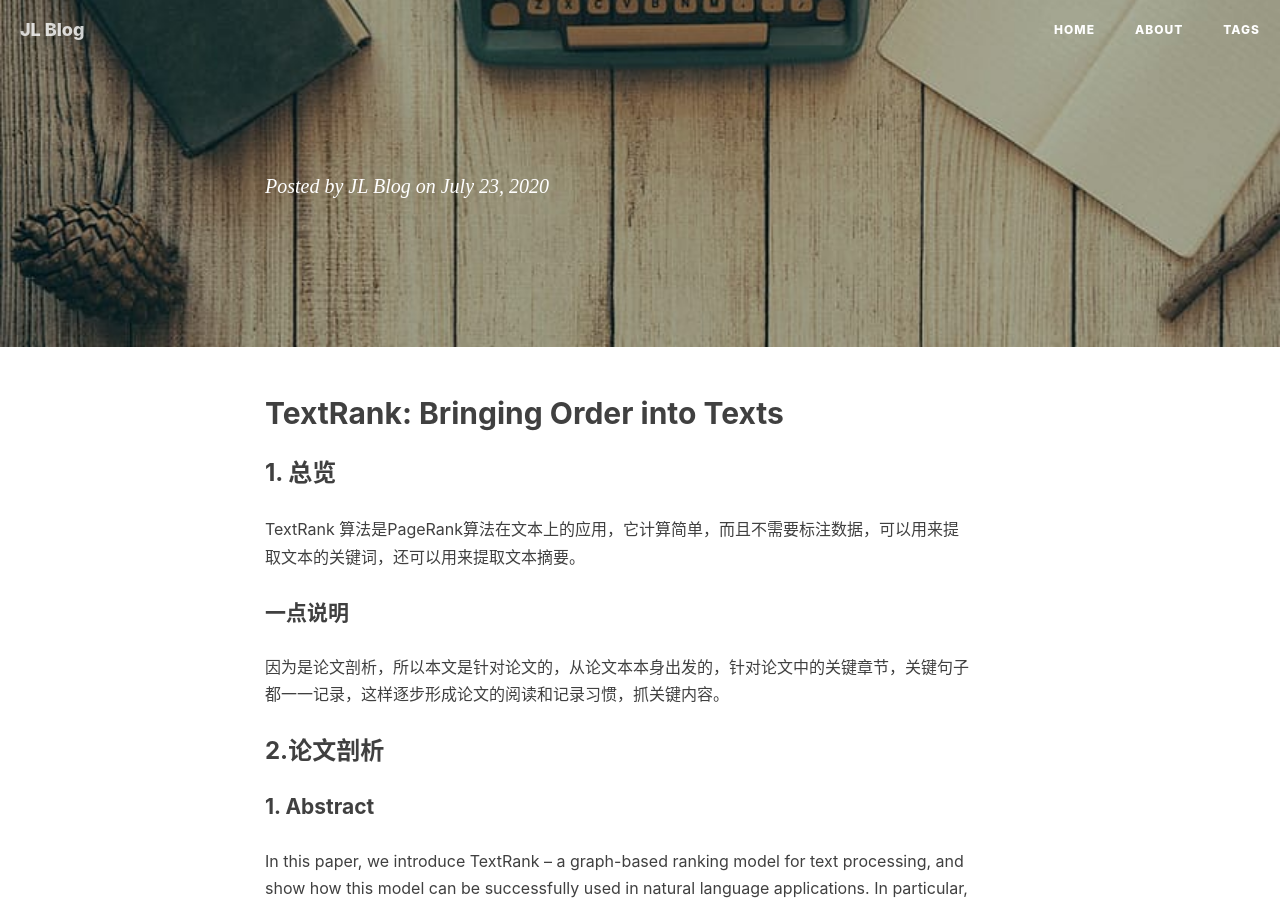
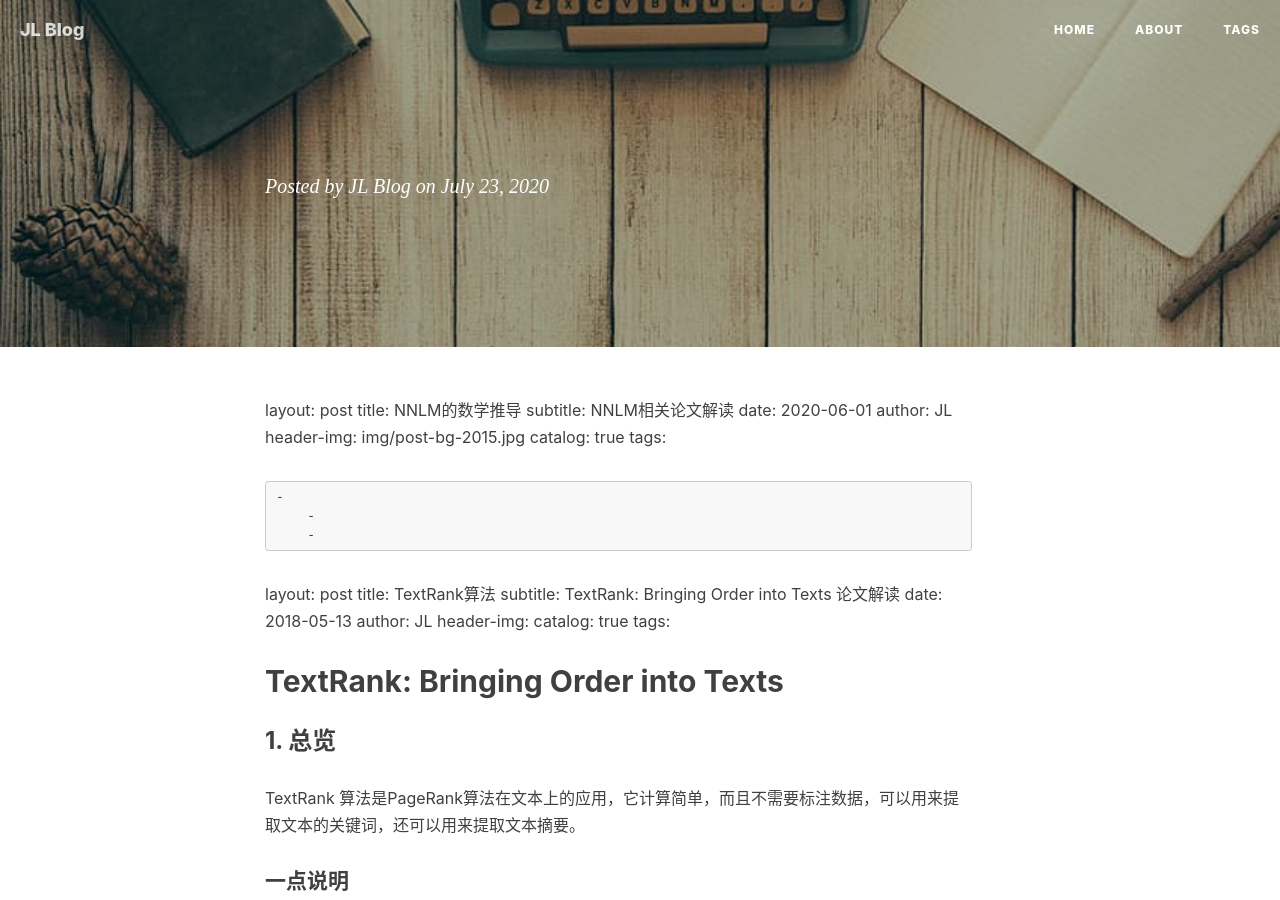
Before and after one commit to lvjiujin/lvjiujin.github.io, a Jekyll site: the page built from _posts/2018-05-13-TextRank算法.md, in a window 1280 px wide and 900 px high. Built offline with Jekyll 4.4.1, drawn with Linux system fonts in a browser that asks for light colours; nearby versions of some CDN libraries; our own code applies the rules of GitHub Pages for plain Markdown files; formulas are drawn with MathJax 3; comment, search, counter and statistics services are not loaded.

Commit message:
Update 2018-05-13-TextRank算法.md

```diff
--- a/_posts/2018-05-13-TextRank算法.md
+++ b/_posts/2018-05-13-TextRank算法.md
@@ -1,4 +1,31 @@
 ---
+layout:     post
+title:      TextRank算法
+subtitle:   TextRank: Bringing Order into Texts 论文解读
+date:       2018-05-13
+author:     JL
+header-img:
+catalog: true
+tags:
+	-
+	-
+	-
+---
+
+
+
+layout:     post
+title:      NNLM的数学推导
+subtitle:   NNLM相关论文解读
+date:       2020-06-01
+author:     JL
+header-img: img/post-bg-2015.jpg
+catalog: true
+tags:
+
+    -
+        -
+        -
 
 layout:     post
 title:      TextRank算法
@@ -8,8 +35,6 @@ author:     JL
 header-img:
 catalog: true
 tags:
-
----
 
 
 
```
